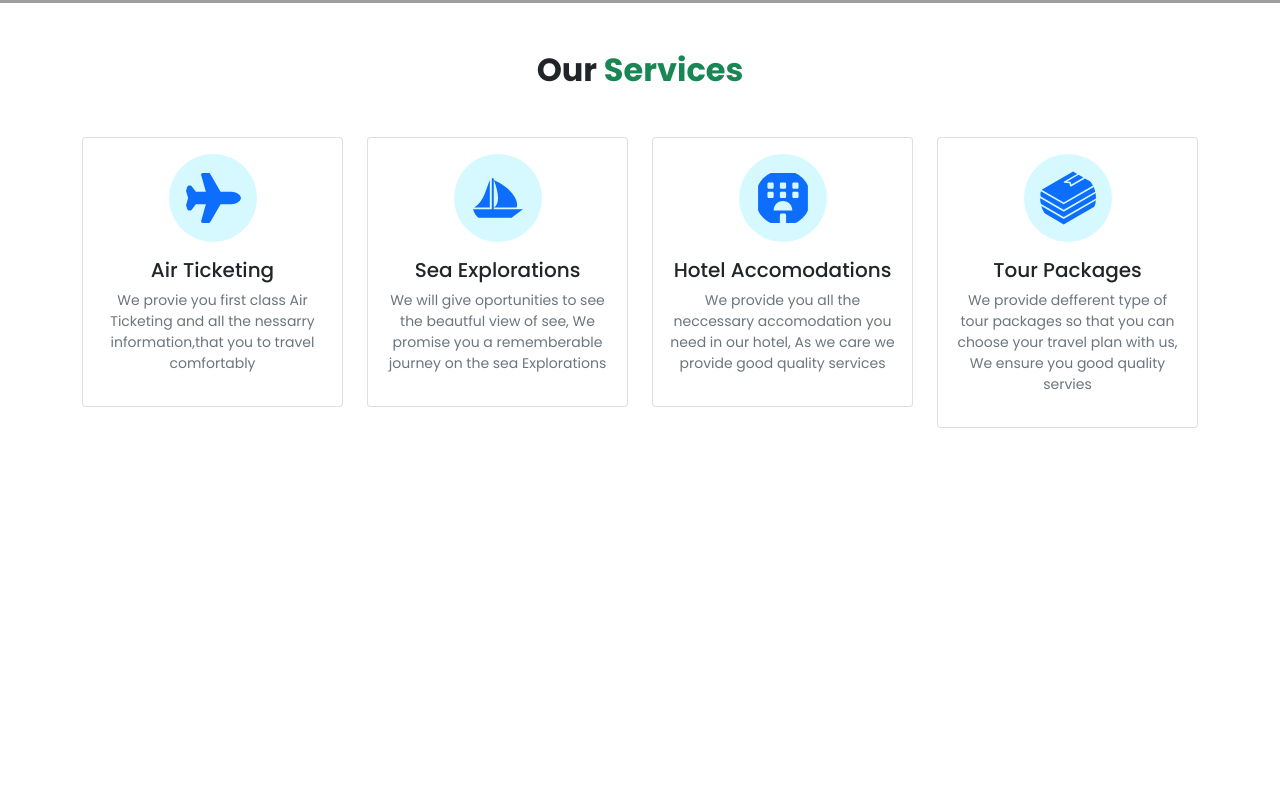
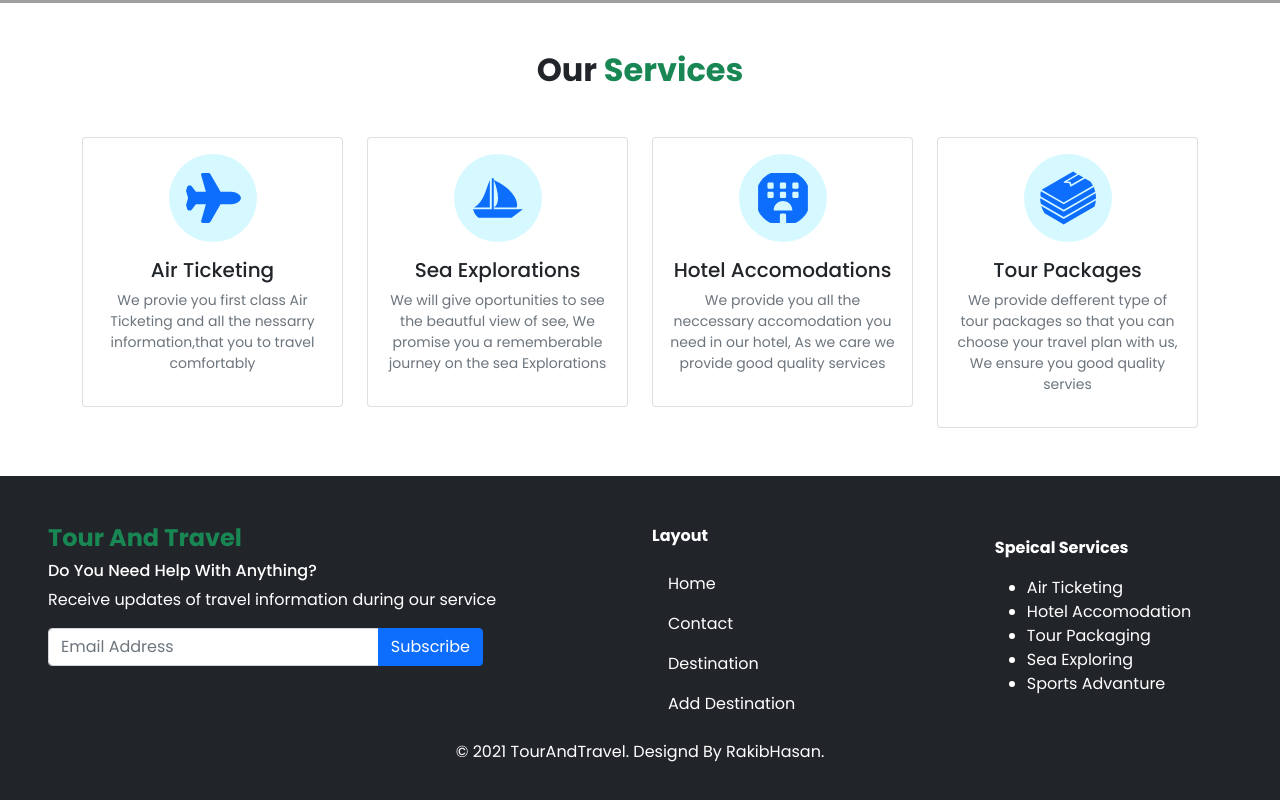
Before and after one commit to rakibtweets/tour-and-travel-client, a React (Create React App) app: page / in a window 1280 px wide. Shown: the part 1050-1850 px from the top of the page. Before the commit the page ends 1478 px from the top, so only its background shows below. Built offline with nearby package versions, Linux system fonts and the light colour scheme; no server answers; grey boxes are pictures that could not be loaded.

Commit message:
bug fixed

```diff
--- a/src/App.js
+++ b/src/App.js
@@ -14,6 +14,7 @@ import PrivateRoute from './Components/PrivateRoute/PrivateRoute';
 import TourList from './Components/TourList/TourList';
 import ManageAllTours from './Components/ManageAllTours/ManageAllTours';
 import NotFound from './Components/NotFound/NotFound';
+import Footer from './Components/Footer/Footer';
 
 function App() {
   return (
@@ -56,6 +57,7 @@ function App() {
               <NotFound />
             </Route>
           </Switch>
+          <Footer />
         </Router>
       </AuthProvider>
     </div>
--- a/src/Components/Destination/Destination.css
+++ b/src/Components/Destination/Destination.css
@@ -2,12 +2,10 @@
   background-image: url(https://lavella.hellodigi.ru/img/home4.jpg);
   background-size: cover;
   background-repeat: no-repeat;
-  /* background-position: center top; */
   width: 100%;
   height: 100%;
   opacity: 1;
   visibility: inherit;
-  /* z-index: 20; */
 }
 
 .country-img {
--- /dev/null
+++ b/src/Components/Footer/Footer.js
@@ -0,0 +1,71 @@
+import React from 'react';
+import { Link } from 'react-router-dom';
+import './Footer.css';
+
+const Footer = () => {
+  return (
+    <>
+      <div className="bg-dark text-white container-fluid text-white mt-5 p-5 sticky-bottom">
+        <div className="footer-info row text-white">
+          <div className="col-md-6 col-12 text-center text-lg-start">
+            <h4 className="text-success fw-bold">Tour And Travel</h4>
+            <h6>Do You Need Help With Anything?</h6>
+            <p className="text-text-white">
+              Receive updates of travel information during our service
+            </p>
+            <div className="input-group  w-75 mx-auto mx-lg-0 mb-5">
+              <input
+                className="form-control "
+                type="text"
+                placeholder="Email Address"
+              />
+              <button className="btn btn btn-primary">Subscribe</button>
+            </div>
+          </div>
+          <div className="col-md-6 col-12">
+            <div className="row">
+              <div className="col-md-6 col-12 d-none d-lg-block d-flex justify-content-center align-items-center">
+                <div className="links">
+                  <p className="text-white fw-bold">Layout</p>
+                  <div>
+                    <Link className=" nav-link text-white" to="/home">
+                      Home
+                    </Link>
+                    <Link className=" nav-link text-white" to="/contact">
+                      Contact
+                    </Link>
+                    <Link className=" nav-link text-white" to="/destination">
+                      Destination
+                    </Link>
+                    <Link className=" nav-link text-white" to="/addDestination">
+                      Add Destination
+                    </Link>
+                  </div>
+                </div>
+              </div>
+              <div className="col-md-6 col-12 d-flex justify-content-center align-items-center">
+                <div className="all-service">
+                  <div className="service-list">
+                    <p className=" fw-bold">Speical Services</p>
+                    <ul>
+                      <li className=" text-white">Air Ticketing</li>
+                      <li className=" text-white">Hotel Accomodation</li>
+                      <li className=" text-white">Tour Packaging</li>
+                      <li className=" text-white">Sea Exploring</li>
+                      <li className=" text-white">Sports Advanture</li>
+                    </ul>
+                  </div>
+                </div>
+              </div>
+            </div>
+          </div>
+        </div>
+        <div className="copy-right text-center pt-3">
+          <p>&copy; 2021 TourAndTravel. Designd By RakibHasan.</p>
+        </div>
+      </div>
+    </>
+  );
+};
+
+export default Footer;
--- a/src/Components/Shared/Header/Header.js
+++ b/src/Components/Shared/Header/Header.js
@@ -16,7 +16,7 @@ const Header = () => {
         variant="dark"
       >
         <Container fluid>
-          <Nav.Link as={Link} to="/home" className="fw-bold h4 text-white">
+          <Nav.Link as={Link} to="/home" className="fw-bold h4 text-success">
             Tour And Travel
           </Nav.Link>
           <Navbar.Toggle aria-controls="responsive-navbar-nav" />
```
Also changed, not shown: src/Components/Footer/Footer.css (added).
